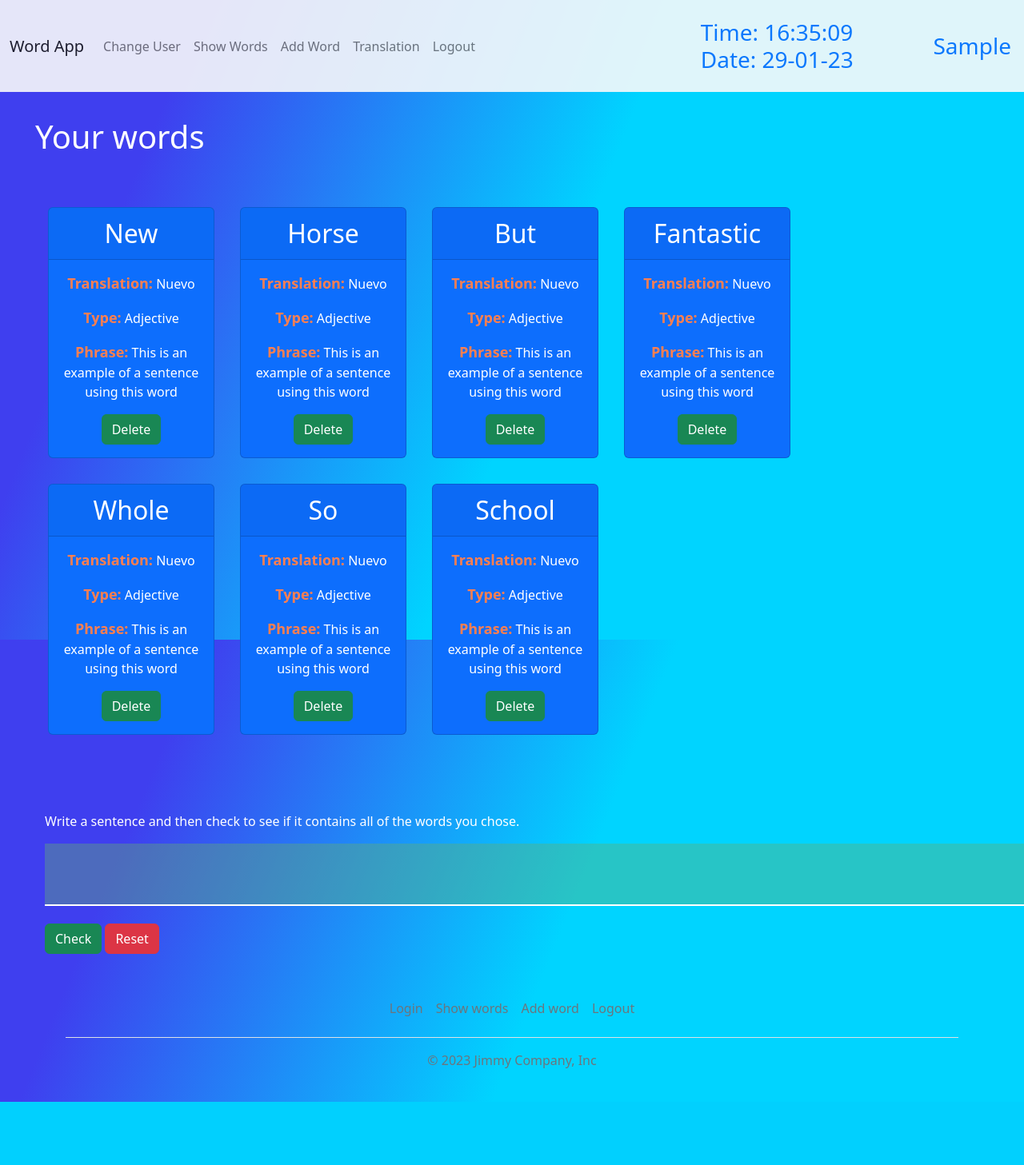
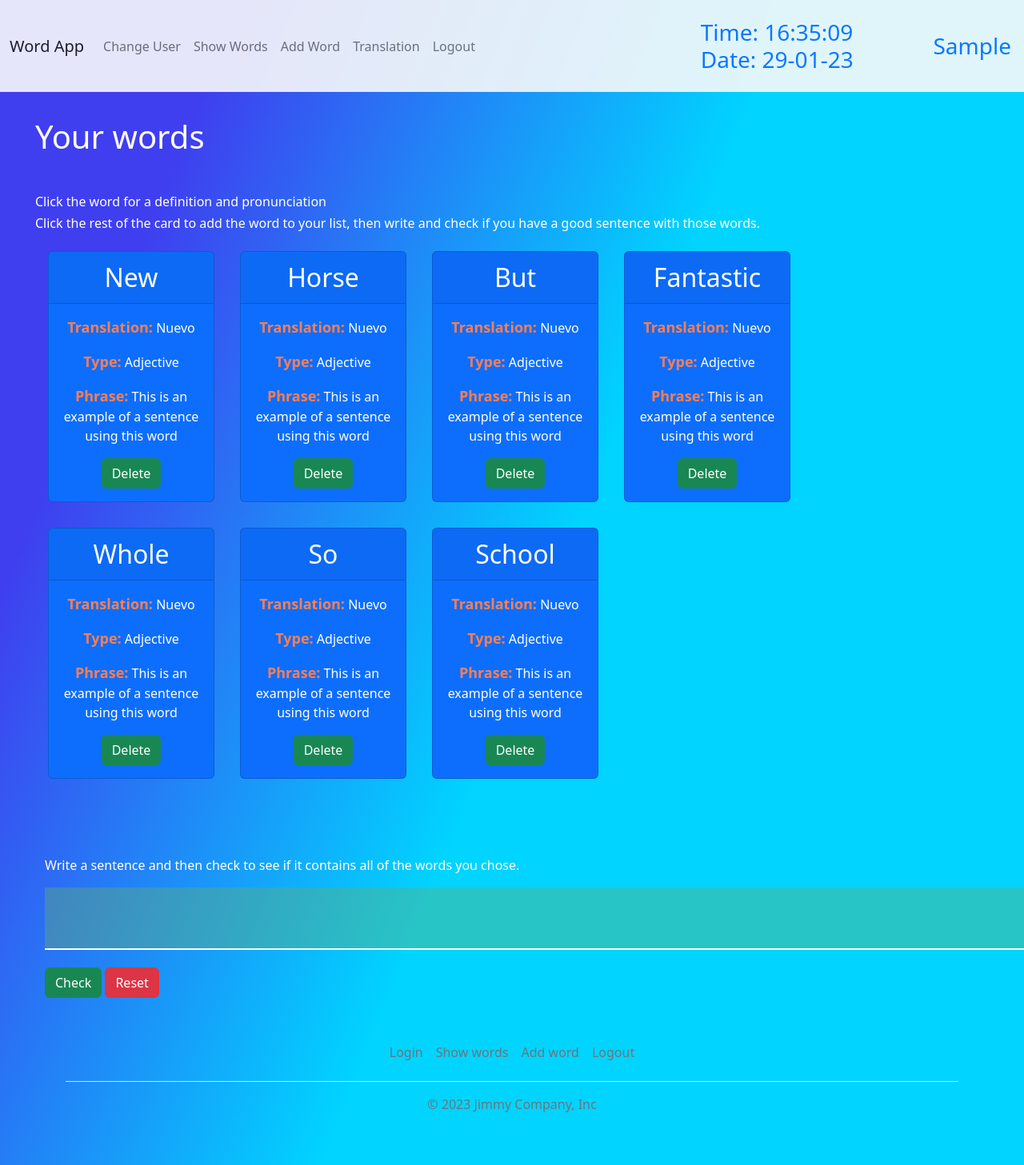
Before and after one commit to Pawson1988/WordApp, a Flask app: page /show_words in a window 1280 px wide; the page is wider, and only the part inside the window is pictured. Shown: that part at 80% size. Before the commit the page ends 1378 px from the top of that part, so only its background shows below. Run offline with Flask 3, Linux system fonts and the light colour scheme; the visitor is signed in with stand-in values (Sample User, id 1); data comes from the database, SQL or seed files in the repository.

Commit message:
added dict info div to reset function

```diff
--- a/words_app/static/index.css
+++ b/words_app/static/index.css
@@ -2,7 +2,6 @@ body {
     background: rgb(63,63,239);
     background: linear-gradient(112deg, rgba(63,63,239,1) 16%, rgba(0,212,255,1) 53%);
     color: white;
-    height: 100vh;
 }
 
 .navbar {
--- a/words_app/static/index.js
+++ b/words_app/static/index.js
@@ -18,6 +18,8 @@ const wordFromCard = document.querySelectorAll(".card-header")
 const definitionDiv = document.querySelector(".definitionDiv")
 const pronunciationDiv = document.querySelector(".pronunciationDiv")
 const synonymDiv = document.querySelector(".synonymDiv")
+
+
 
 let wordDef;
 
@@ -46,3 +48,5 @@ for(let word of wordFromCard){
         getWordDefinition(word.textContent)
     })
 }
+// export the dictionry information divs so that we can clear the div with the reset buttion from words_sentence_check.js
+export {definitionDiv, pronunciationDiv, synonymDiv}
--- a/words_app/static/words_sentence_check.js
+++ b/words_app/static/words_sentence_check.js
@@ -1,5 +1,6 @@
 import resetCardPositions from "./reset_card_positions.js"
 import is_correct_Sentence from "./is_correct_Sentence.js"
+import {definitionDiv, pronunciationDiv, synonymDiv} from "./index.js"
 
 export default function wordsSentenceCheck(){
 
@@ -57,6 +58,9 @@ sentence.addEventListener("keyup", () => {
 clear_words_button.addEventListener("click", () => {
     for(let card of cards){
         resetCardPositions(card)
+        definitionDiv.textContent = ""
+        pronunciationDiv.textContent = ""
+        synonymDiv.textContent = ""
         selectedWords = []
         sentence.value = ""
         sentence.style.backgroundColor = "rgba(98, 172, 112, 0.4)"
--- a/words_app/templates/show_words.html
+++ b/words_app/templates/show_words.html
@@ -7,6 +7,8 @@
  <div class="words-container">
   <div class="words-title-div">
         <h1 class="mb-5">Your words</h1>
+        <h6>Click the word for a definition and pronunciation</h6>
+        <h6>Click the rest of the card to add the word to your list, then write and check if you have a good sentence with those words.</h6>
     </div>
     <div class="words-words-div d-flex flex-wrap">
 
```
